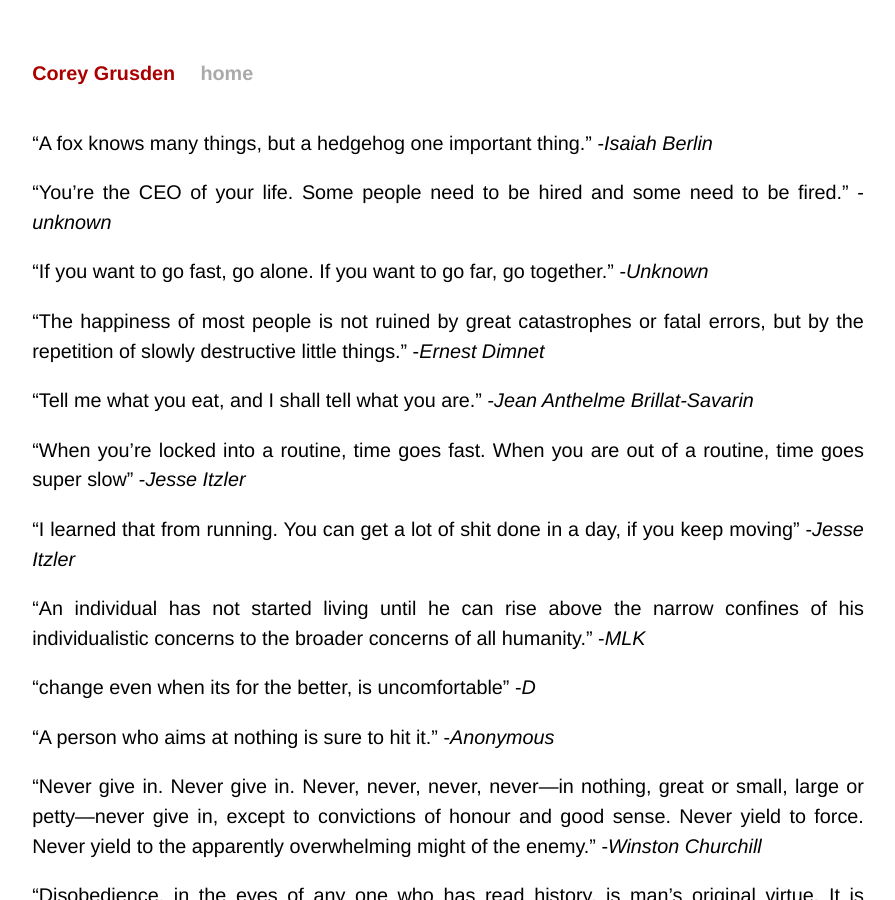
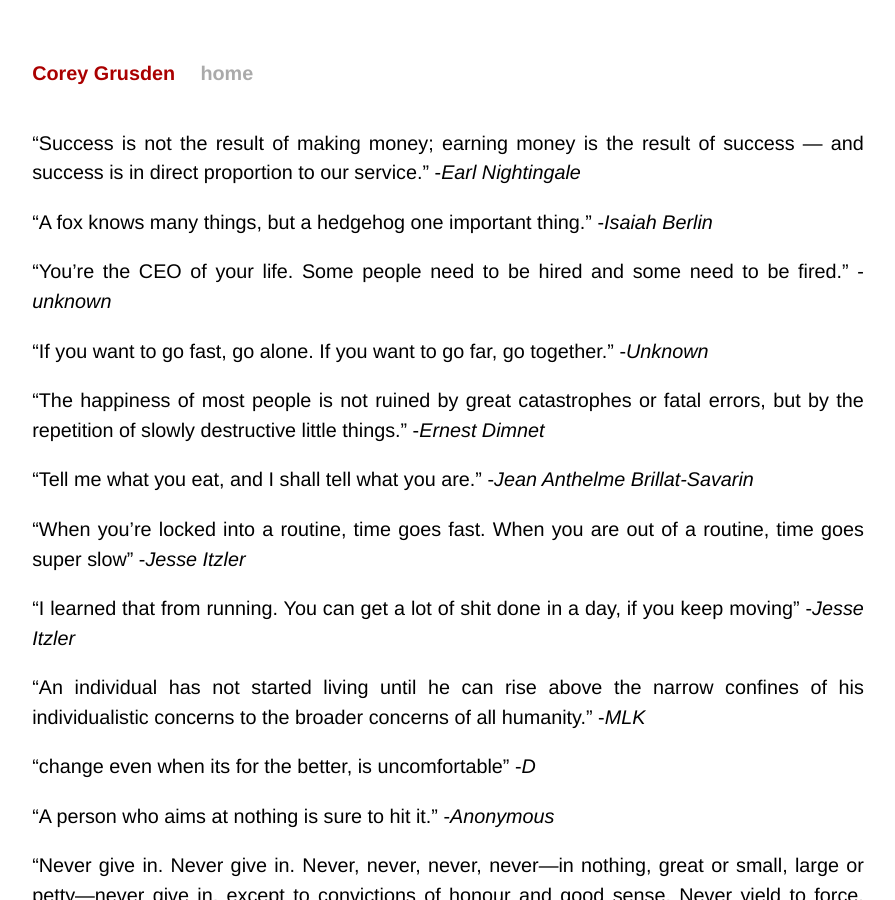
Before and after one commit to cgrusden/cgrusden.github.io, a Jekyll site: the page built from quotes.md, in a window 1280 px wide and 900 px high. Shown: the whole window, without its empty margins (192-1087 px from the left). Built offline with Jekyll 4.4.1, drawn with Linux system fonts in a browser that asks for light colours; our own code applies the rules of GitHub Pages for plain Markdown files.

Commit message:
Add new quotes

```diff
--- a/_data/quotes.yml
+++ b/_data/quotes.yml
@@ -1,3 +1,6 @@
+- quote: 'Success is not the result of making money; earning money is the result of success — and success is in direct proportion to our service.'
+  author: 'Earl Nightingale'
+
 - quote: 'A fox knows many things, but a hedgehog one important thing.'
   author: 'Isaiah Berlin'
 
--- /dev/null
+++ b/_data/sayings.yml
@@ -0,0 +1,3 @@
+- saying: 'The firehouse was simply turned on and left on the curb'
+  author: 'Christopher Leonard'
+  ref: 'https://youtu.be/EpMLAQbSYAw?t=4071'
--- /dev/null
+++ b/_data/til.yml
@@ -0,0 +1,2 @@
+- til: 'Always wear earplugs to any event that is usually loud: airshows, concerts, bars that have live music. Protect your ears, trust me.'
+- til: 'For better mental health, write 4 things down that you want to think of all day, and then you will naturally think of those'
```
Also changed, not shown: til.md (added, +1 -0 lines).
